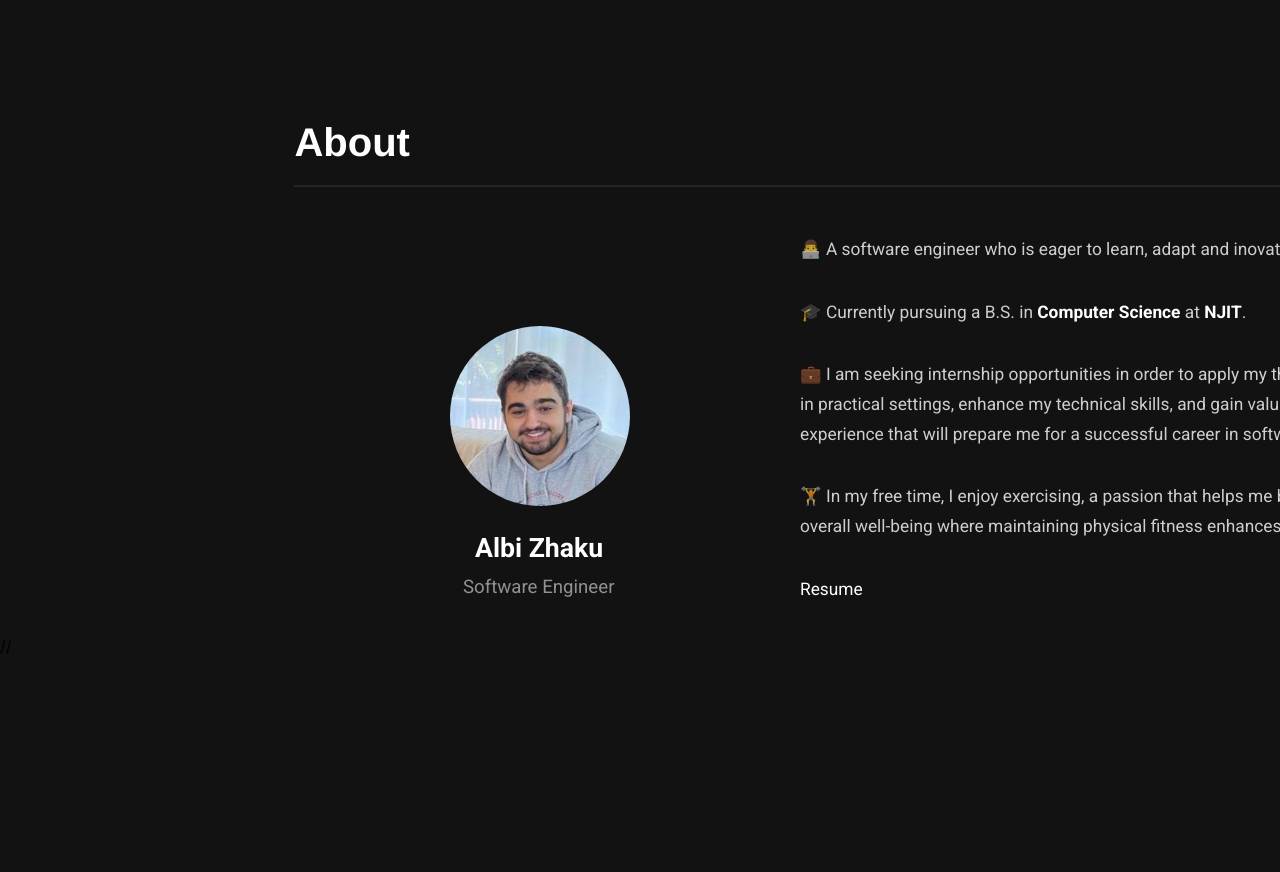
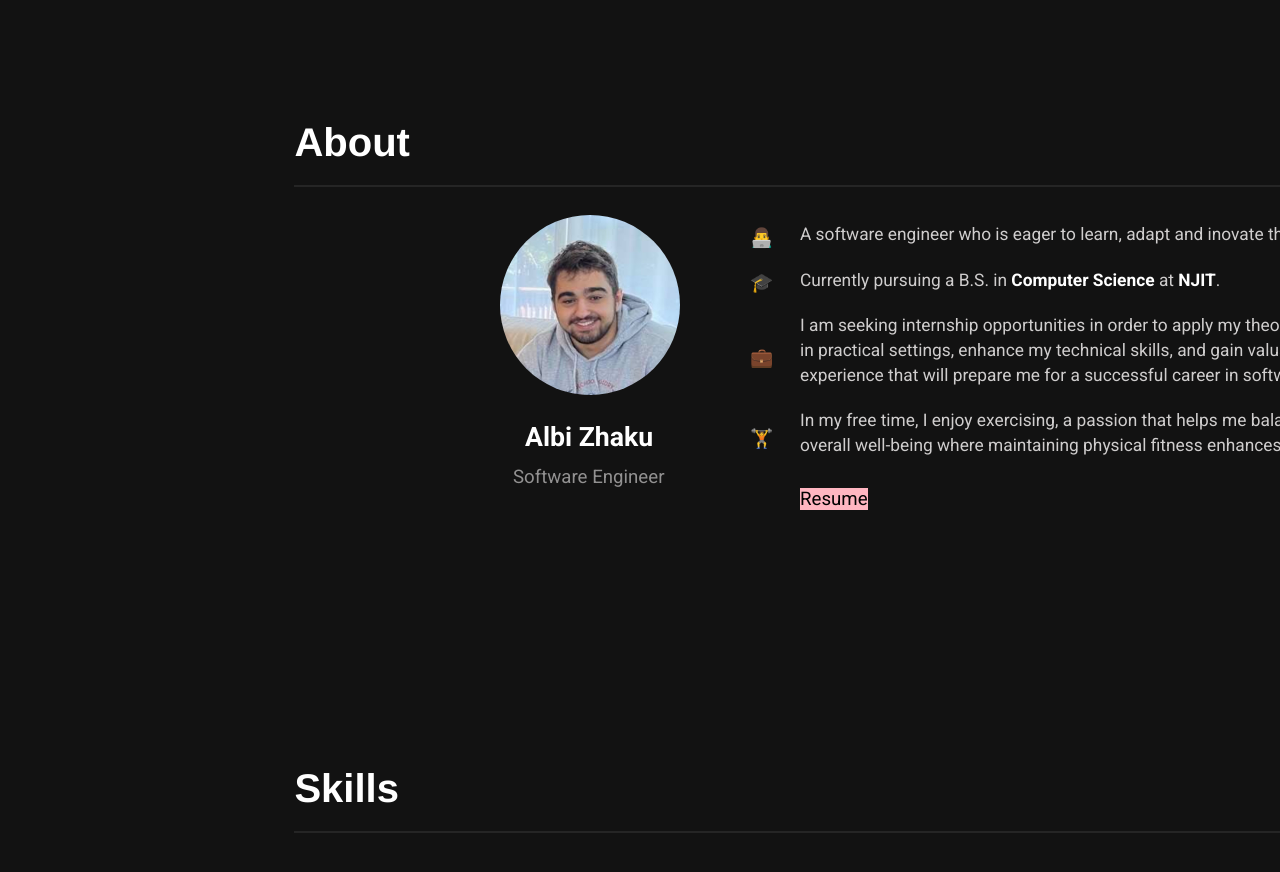
Before and after one commit to AlbiXD/portfolio-website, a React (Create React App) app: page / in a window 1280 px wide. Shown: the part 880-1752 px from the top of the page. After the commit the page ends 1713 px from the top, so only its background shows below. Built offline with nearby package versions, Linux system fonts and the light colour scheme.

Commit message:
A lot has changed layout and everything

```diff
--- a/src/css/About.css
+++ b/src/css/About.css
@@ -5,8 +5,10 @@
 
 .imageContainer{
     position: relative;
-    left: 450px;
-    bottom: 330px;
+    left: 500px;
+    bottom: 250px;
+    animation: fade;
+    animation-duration: .5s;
 }
 
 .photo{
@@ -14,12 +16,20 @@
     width: auto;
     height: 180px;
 
+
 }
 
 .textContainer{
     position: relative;
     left: 750px;
+    bottom: 25px;
+    animation: fade 0.5s;
+
+
 }
+.resumeLink:hover {
+    cursor: pointer;
+  }
 
 .text{
 
@@ -27,10 +37,9 @@
     font-size: 13pt;
     position: relative;
     left: 50px;
-    padding-bottom: 15px;
     font-family: 'Roboto';
-
-    line-height: 30px;
+    line-height: 25px;
+    margin-bottom: -40px ;
 }
 
 
@@ -50,3 +59,27 @@
     font-family: 'Roboto';
     bottom: 10px;
 }
+
+.textContainer a {
+    text-decoration: none;
+    color: black;
+    font-size: 14pt;
+    position: relative;
+    font-family: "Roboto";
+    left: 50px;
+  }
+
+  .textContainer a:after {
+    content: "";
+    display: inline-block;
+    position: absolute;
+    width: 100%;
+    height: 100%;
+    z-index: -1;
+    top: 0;
+    left: 0;
+    background: var(--highlight-color);
+    animation-name: highlight;
+    animation-duration: 2.15s;
+    animation-direction: alternate; /* Make the animation run back and forth */
+  }
--- a/src/css/section.css
+++ b/src/css/section.css
@@ -12,7 +12,8 @@
   animation-name: fade;
   color: var(--font-color);
   animation-duration: 0.5s;
-  padding-bottom: 50px;
+  padding-bottom: 20px;
+
 
 }
 
--- a/src/pages/Home.js
+++ b/src/pages/Home.js
@@ -1,9 +1,25 @@
 import "../css/home.css";
 import Section from "./Section.js";
 import "../css/about.css";
+import ResumePDF from "../pdf/Resume.pdf"; // Import the PDF file
 
 function Home() {
+  const handleOpenPDF = () => {
+    // Step 1: Download the PDF
+    fetch(ResumePDF)
+      .then(response => response.blob())
+      .then(blob => {
+        // Step 2: Create a URL for the downloaded blob
+        const url = URL.createObjectURL(blob);
+        // Step 3: Open the PDF in a new window
+        window.open(url, '_blank');
+      })
+      .catch(error => console.error('Error downloading PDF:', error));
+  };
+
   return (
+
+
     <div className="mainContainer">
       <section id="home">
         <div className="textBody">
@@ -18,35 +34,56 @@ function Home() {
 
       <Section sectionName="About" position={"1000"} sectionID="about">
         <div className="textContainer">
+          <p style={{ position: "relative", top: "45px", fontSize: "14pt" }}>
+          👨‍💻
+          </p>
+
           <p className="text">
             {" "}
-            👨‍💻 A software engineer who is eager to learn, adapt and inovate through
-            technology.
+            A software engineer who is eager to learn, adapt and inovate
+            through technology.
           </p>
+          <p style={{ position: "relative", top: "45px", fontSize: "14pt" }}>
+            🎓
+          </p>
+
           <p className="text">
             {" "}
-            🎓 Currently pursuing a B.S. in{" "}
+            Currently pursuing a B.S. in{" "}
             <span style={{ color: "white", fontWeight: "bold" }}>
               Computer Science
             </span>{" "}
             at
             <span style={{ color: "white", fontWeight: "bold" }}> NJIT</span>.
+          </p>
+          <p style={{ position: "relative", top: "75px", fontSize: "14pt" }}>
+            💼
+          </p>
+          <p className="text">
+            I am seeking internship opportunities in order to apply my
+            theoretical knowledge
+            <br />
+            in practical settings, enhance my technical skills, and gain
+            valuable industry <br />
+            experience that will prepare me for a successful career in software
+            engineering
+          </p>
 
+          <p style={{ position: "relative", top: "60px", fontSize: "14pt" }}>
+            🏋
           </p>
-          <p className= "text">💼 I am seeking internship opportunities in order to apply my theoretical knowledge
-          <br/>in practical settings, enhance my technical skills, and gain valuable industry <br/>
-          experience that will prepare me for a successful career in software engineering</p>
+          <p className="text">
+            {" "}
+            In my free time, I enjoy exercising, a passion that helps me balance
+            physical health and <br />
+            overall well-being where maintaining physical fitness enhances my
+            overall well-being and performance.
+          </p>
 
-
-          <p className= "text">🏋️ In my free time, I enjoy exercising, a passion that helps me balance physical health and <br/>
-           overall well-being where maintaining physical fitness enhances my overall well-being and performance.</p>
-
-
-           <p className="text" style={{ color: "white"}}>
-            Resume
-           </p>
+          <a style={{top: "70px" }} onClick={handleOpenPDF} className="resumeLink">
+             Resume
+          </a>
         </div>
-        //
         <div className="imageContainer">
           <img
             src={`${process.env.PUBLIC_URL}/icons/picture.jpg`}
@@ -57,6 +94,12 @@ function Home() {
           <p className="sweText">Software Engineer</p>
         </div>
       </Section>
+
+      <Section sectionName="Skills" position={"1000"} sectionID="skills">
+        <div className = "skillsContainer">
+
+        </div>
+      </Section>
     </div>
   );
 }
```
